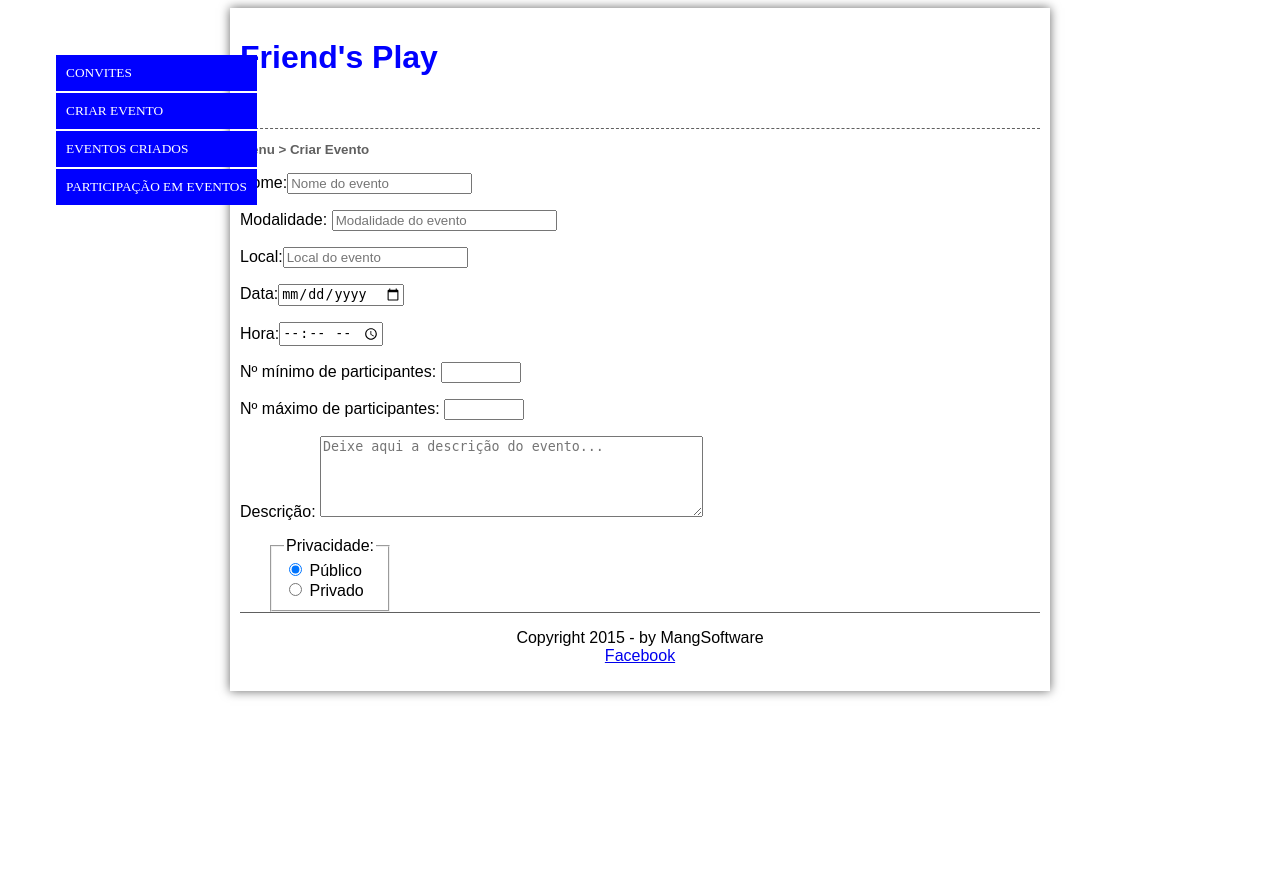
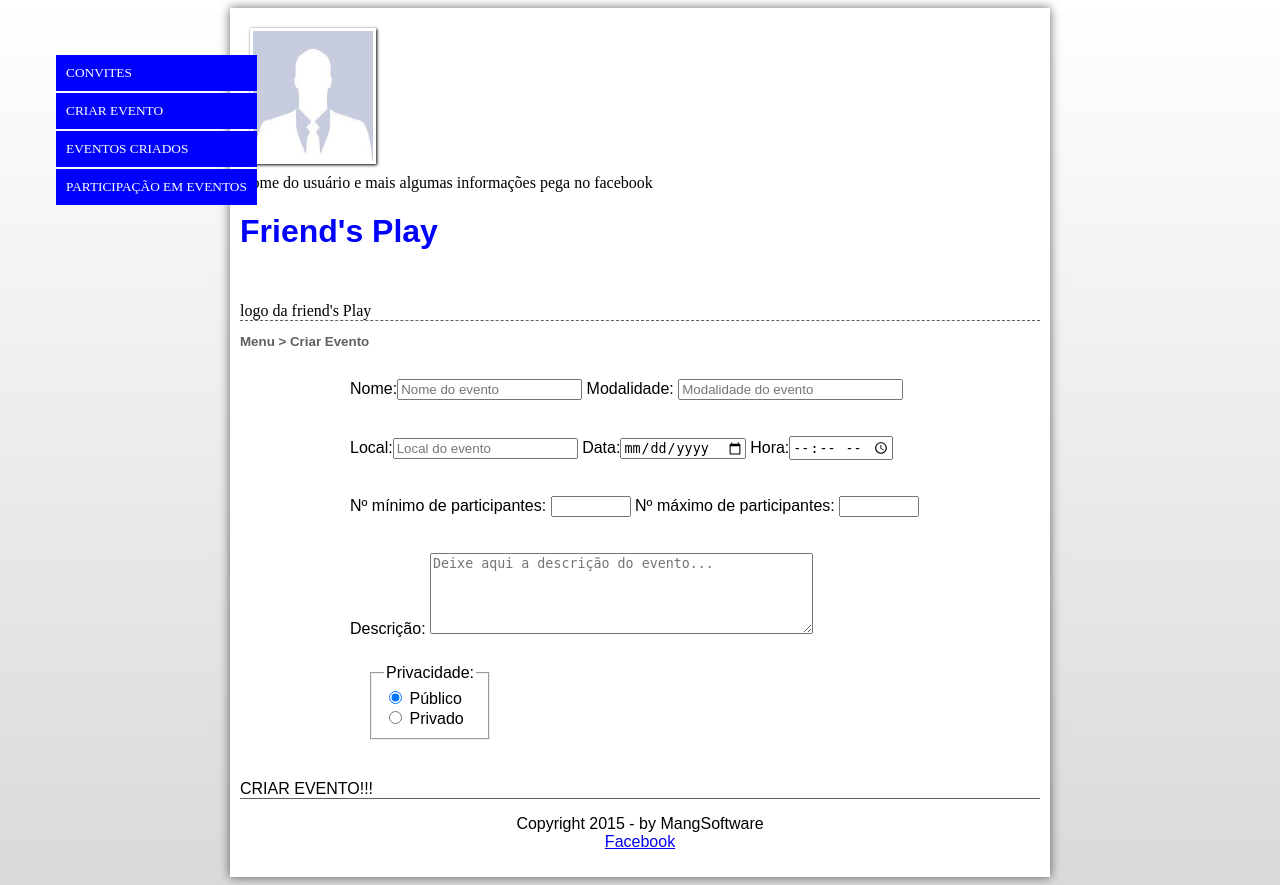
Before and after one commit to CassioRubens/friendsplay, a PHP site: page /public_html/criarEvento.html in a window 1280 px wide. Before the commit the page ends 698 px from the top, so only its background shows below. Run offline with PHP 8.4, Linux system fonts and the light colour scheme.

Commit message:
Adicionando telas do projeto, HTML5.

```diff
--- a/FriendsPlay/public_html/_css/criarEvento.css
+++ b/FriendsPlay/public_html/_css/criarEvento.css
@@ -10,7 +10,9 @@ and open the template in the editor.
 
 @charset "UTF-8";
 
-
+body{
+    background: url("../_imagens/fundo_cinza.png");
+}
 
 nav#menu ul{
     list-style: none;
@@ -27,6 +29,45 @@ section#principal fieldset#privacidade{
     margin-left: 30px;
 }
 
-//form#FCriarEvento label{
-  //  color: blue;
-  //}
+/*FORMATAÇÃO DAS IMAGENS COM LEGENDA*/
+
+figure.foto-legenda{
+    position: relative;
+    width: 120px;
+    height: 130px;
+    border: white solid;
+    box-shadow: 1px 1px 3px black;
+    margin: 10px;
+}
+
+figure.foto-legenda img {
+	width: 100%;
+	height: 100%;
+}
+
+
+figure.foto-legenda figcaption{
+    opacity: 0;
+	position: absolute;
+	bottom: 0px;
+	background-color: rgba(0,0,0,.4);
+	color: white;
+	width: 100%;
+	height: 30%;
+        padding-left: 15px;
+	box-sizing: border-box;
+	transition: opacity 1s;
+}
+
+
+figure.foto-legenda:hover figcaption {
+	opacity: 1;
+}
+
+article#noticia-pricipal form#FCriarEvento {
+   margin: 20px 100px 40px ;
+}
+
+form#FCriarEvento p{
+    padding: 10px;
+}
--- a/FriendsPlay/public_html/_css/index.css
+++ b/FriendsPlay/public_html/_css/index.css
@@ -10,7 +10,8 @@ and open the template in the editor.
 @chaset "UTF-8";
 
 body{
-    //background: url("../_imagens/fundo01.jpg") 50% 50%;
+
+
 }
 
 div#pagina-principal{
@@ -19,6 +20,7 @@ div#pagina-principal{
 	margin:  0px auto 0px auto; /*Define de altura, largura(esquerda), baixo e largura(direita) respectivamente */
 	box-shadow: 0px 0px 10px rgba(0,0,0,.9); /*define as caracteristicas da sombra da borda*/
 	padding-bottom: 50px;
+
 }
 
 section#principal{
--- a/FriendsPlay/public_html/criarEvento.html
+++ b/FriendsPlay/public_html/criarEvento.html
@@ -17,7 +17,20 @@ and open the template in the editor.
         <div id="interface">
             <header id="cabecalho">
                 <hgroup>
+                   <!--Adicionando a foto do perfil-->
+                    <figure class = "foto-legenda">
+                        <img src="_imagens/avatar-perfil-mas.jpg"/>
+                        <figcaption>
+                            <p>
+                                 Atualizar foto
+                            </p>
+                        </figcaption>
+                    </figure>
+
+
+                    Nome do usuário e mais algumas informações pega no facebook
                     <h1>Friend's Play</h1>
+                    logo da friend's Play
                 </hgroup>
 
                 <nav id="menu">
@@ -36,24 +49,28 @@ and open the template in the editor.
                             <h1>Menu > Criar Evento</h1>
                         </hgroup>
                      </header>
-                        <form method="post" id="FCriarEvento">
 
-                                <p><label for="cNome">Nome:</label><input type="text" name="tNome" id="cNome" size="20" maxlength="30" placeholder="Nome do evento"/></p>
-                                <p><label for="cModalidade">Modalidade:</label>
+                    <form method="post" id="FCriarEvento">
+
+                        <p><label for="cNome">Nome:</label><input type="text" name="tNome" id="cNome" size="20" maxlength="30" placeholder="Nome do evento"/>
+                                <label for="cModalidade">Modalidade:</label>
                                     <input type="text" name="tModalidade" id="cModalidade" size="25" maxlength="30" placeholder="Modalidade do evento"/></p>
 
-                                <p><label for="cLocal">Local:</label><input type="text" name="tLocal" id="cLocal" size="20" maxlength="30" placeholder="Local do evento"/></p>
-                                <p><label for="cData">Data:</label><input type="date" name="tName" id="cData"/></p>
-                                <p><label for="cHora">Hora:</label><input type="time" name="tHora" id="cHora"/></p>
+
+
+                                <p><label for="cLocal">Local:</label><input type="text" name="tLocal" id="cLocal" size="20" maxlength="30" placeholder="Local do evento"/>
+                                <label for="cData">Data:</label><input type="date" name="tName" id="cData"/>
+                                <label for="cHora">Hora:</label><input type="time" name="tHora" id="cHora"/></p>
 
                                 <p><label for="cNumMin">Nº mínimo de participantes:</label>
-                                    <input type="number" name="tNumMin" id="cNumMin" min="1" max="99999"/></p>
-                                <p><label for="cNumMax">Nº máximo de participantes:</label>
+                                    <input type="number" name="tNumMin" id="cNumMin" min="1" max="99999"/>
+                                    <label for="cNumMax">Nº máximo de participantes:</label>
                                     <input type="number" name="tNumMax" id="cNumMax" min="1" max="99999"/></p>
 
 
                                 <p><label for="cMensagem">Descrição:</label>
                                 <textarea  name="tMensagem" id="cMensagem" cols="45" rows="5" placeholder="Deixe aqui a descrição do evento..."/></textarea></p>
+
                                 <fieldset id="privacidade"><legend>Privacidade:</legend>
                                 <input type="radio" name="tPrivacidade" id="cPublico" checked/> <label for="cPublico">Público</label><br/>
                                 <input type="radio" name="tPrivacidade" id="cPrivado"/> <label for="cPrivado">Privado</label>
@@ -61,7 +78,7 @@ and open the template in the editor.
 
 
                         </form>
-
+                    CRIAR EVENTO!!!
                 </article>
                 <footer id="rodape">
                 <p>
```
Also changed, not shown: FriendsPlay/public_html/_imagens/avatar-perfil-fem.jpg (added), FriendsPlay/public_html/_imagens/avatar-perfil-mas.jpg (added), FriendsPlay/public_html/_imagens/fundo_cinza.png (added), FriendsPlay/public_html/_midia/avatar-perfil-mas-fem.jpg (deleted).
